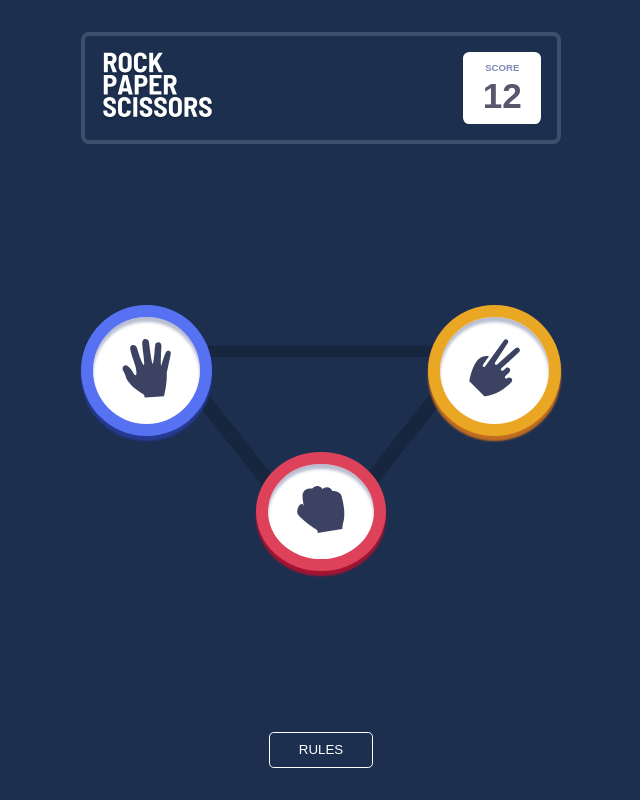
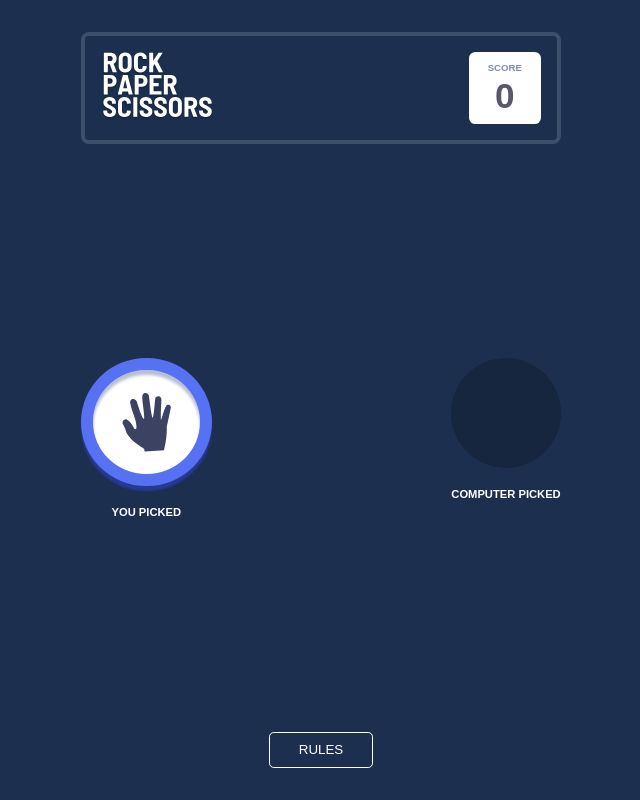
Before and after one commit to Morteza-Porabdolahi/RockPaperScissors, a plain HTML site: page index.html in a window 1280 px wide. Both pictures are taken after a click on the element 465 px from the left and 370 px from the top of the page. Shown: the whole page, without its empty margins (319-959 px from the left). Drawn offline with Linux system fonts and the light colour scheme.

Commit message:
Starting Game Functonality

```diff
--- a/assets/css/style.css
+++ b/assets/css/style.css
@@ -12,6 +12,7 @@
     background-size: 100% 80%;
     background-position: 0 40px;
     background-repeat: no-repeat;
+    display: none;
 }
 
 .logo__image {
@@ -34,6 +35,7 @@
 .score__number {
     font-size: 2.2rem;
     color: #5A566D;
+    text-align: center;
 }
 
 .score__number,
@@ -59,6 +61,31 @@
     border-radius: 50%;
     padding: .7rem 1rem;
     cursor: pointer;
+    min-width: 110px;
+    min-height: 110px;
+    display: flex;
+    justify-content: center;
+    align-items: center;
+}
+
+.game__container .hand {
+    background-color: rgba(0, 0, 0, .2);
+}
+
+.active {
+    display: block;
+}
+
+.active+.game__container {
+    display: none;
+}
+
+.hand-description {
+    color: #fff;
+    font-weight: bold;
+    font-size: .7rem;
+    text-align: center;
+    margin-top: 1.3rem;
 }
 
 .paper-hand {
--- a/assets/js/script.js
+++ b/assets/js/script.js
@@ -0,0 +1,18 @@
+const hands = $.querySelectorAll('.main__container .hand');
+const mainContainer = document.querySelector('.main__container')
+
+hands.forEach(hand => hand.addEventListener('click', startGame));
+
+function startGame(e){
+    const clickedHand = e.target.closest('.hand');
+    const handId = clickedHand.dataset.id;
+    const handImage = clickedHand.firstElementChild;
+    const pickedHandElement = $.querySelector('.game__container .hand:first-child');
+
+    mainContainer.classList.remove('active');
+
+    pickedHandElement.append(handImage);
+    pickedHandElement.classList.add(handId);
+    pickedHandElement.style.backgroundColor = '#fff';
+
+}
--- a/index.html
+++ b/index.html
@@ -34,24 +34,42 @@
                 </div>
                 <div class="rectangle__score">
                     <p class="score__text">SCORE</p>
-                    <span class="score__number">12</span>
+                    <p class="score__number">0</p>
                 </div>
             </div>
         </header>
         <main class="main">
-            <div class="main__container">
+            <div class="main__container active">
                 <div class="hands">
                     <div class="first-row">
-                        <div class="hand paper-hand">
+                        <div class="hand paper-hand" data-id="paper-hand">
                             <img src="./assets/images/icon-paper.svg" class="paper-img" alt="Paper Image">
                         </div>
-                        <div class="hand scissors-hand">
+                        <div class="hand scissors-hand" data-id="scissors-hand">
                             <img src="./assets/images/icon-scissors.svg" class="scissors-img" alt="Scissors Image">
                         </div>
                     </div>
                     <div class="second-row">
-                        <div class="hand rock-hand">
+                        <div class="hand rock-hand" data-id="rock-hand">
                             <img src="./assets/images/icon-rock.svg" class="rock-img" alt="Rock Image">
+                        </div>
+                    </div>
+                </div>
+            </div>
+            <div class="game__container">
+                <div class="hands">
+                    <div class="first-row">
+                        <div class="hand-container">
+                            <div class="hand">
+                                <!-- <img src="./assets/images/icon-paper.svg" class="paper-img" alt="Paper Image"> -->
+                            </div>
+                            <p class="hand-description">YOU PICKED</p>
+                        </div>
+                        <div class="hand-container">
+                            <div class="hand">
+                                <!-- <img src="./assets/images/icon-paper.svg" class="paper-img" alt="Paper Image"> -->
+                            </div>
+                            <p class="hand-description">COMPUTER PICKED</p>
                         </div>
                     </div>
                 </div>
@@ -67,5 +85,6 @@
 </body>
 
 <script src="./assets/js/modal.js"></script>
+<script src="./assets/js/script.js"></script>
 
 </html>
```
